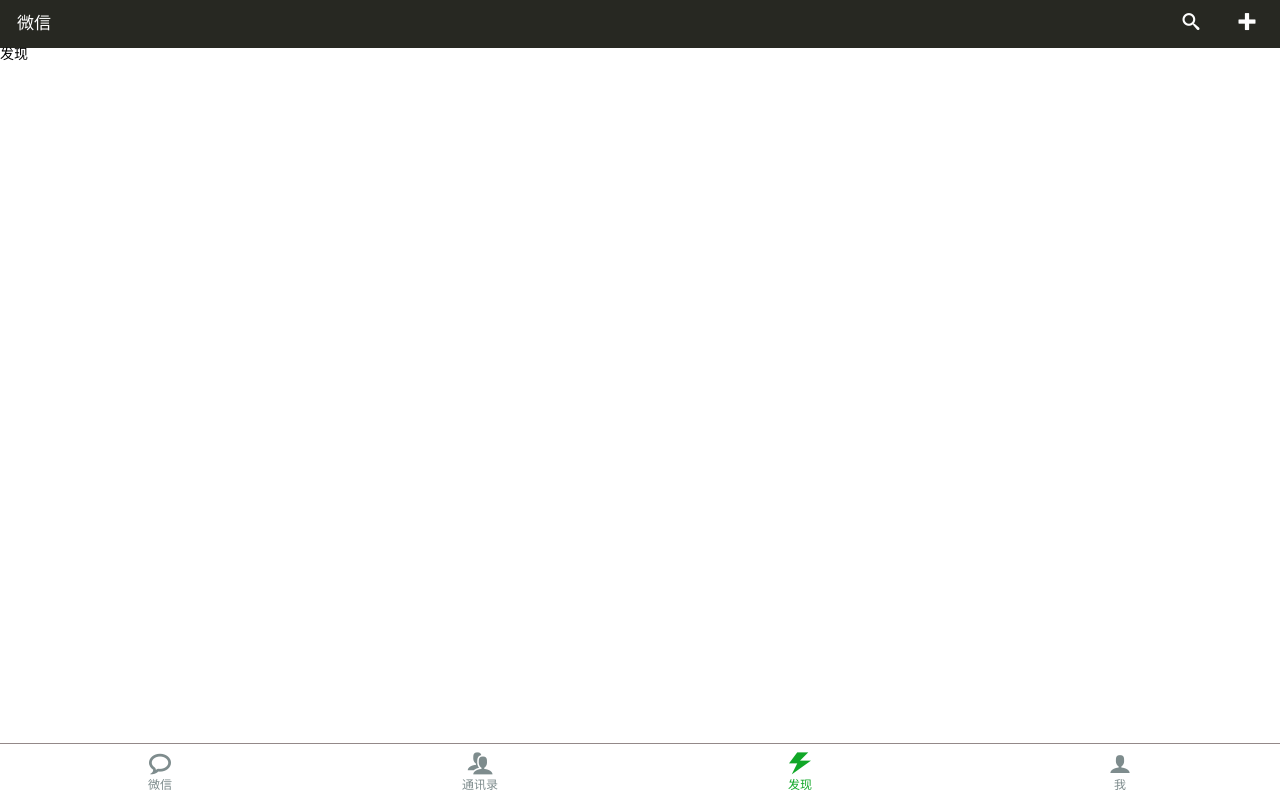
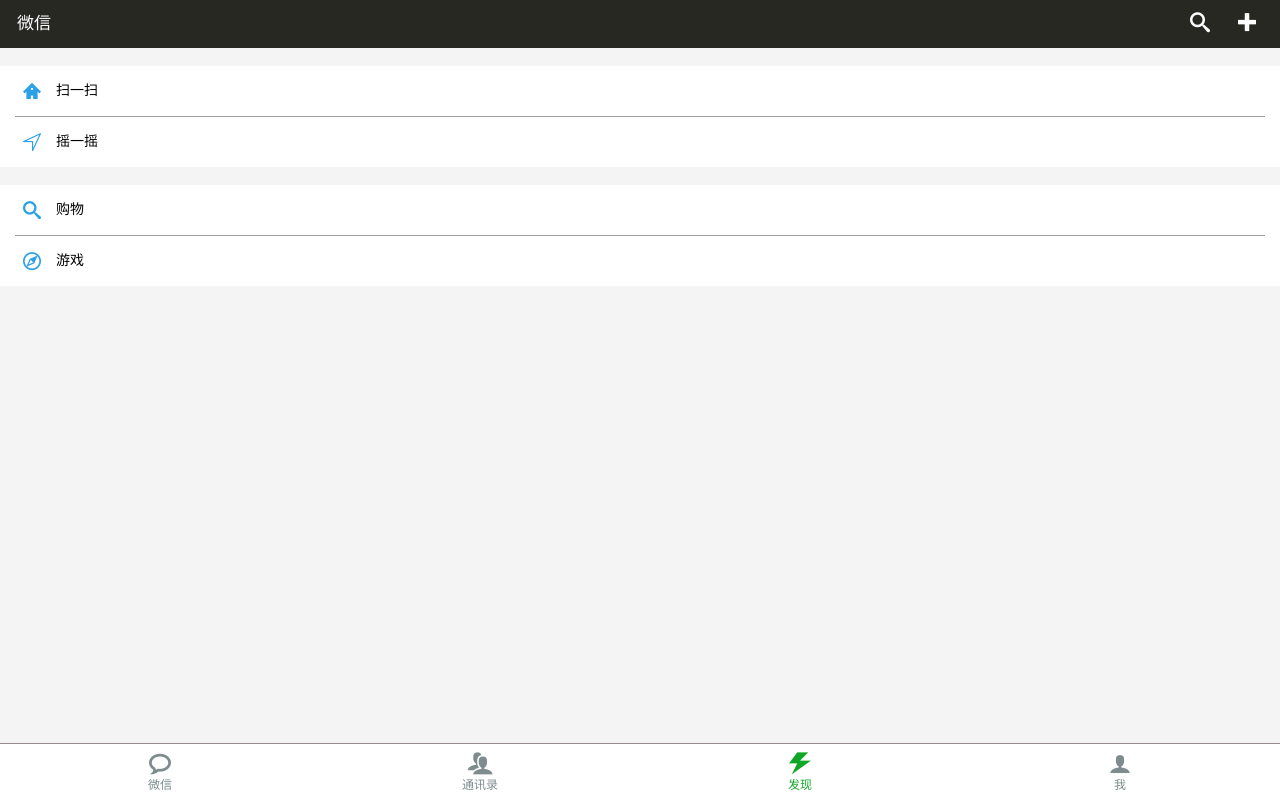
Before and after one commit to ZenJack/wechat, a Vue app: page /discover in a window 1280 px wide. Built offline with nearby package versions, Linux system fonts and the light colour scheme; what mint-ui, vue-resource would draw is missing.

Commit message:
完成发现页面

```diff
--- a/src/components/contact/contact.vue
+++ b/src/components/contact/contact.vue
@@ -13,7 +13,7 @@
             </li>
           </ul>
         </li>
-        <li class="contact-count">
+        <li class="contact-count" v-show="contactCountShow">
           {{contactCount}}位联系人
         </li>
       </ul>
@@ -42,7 +42,8 @@ export default {
       alphatab: ['↑', 'A', 'B', 'C', 'D', 'E', 'F', 'G', 'H', 'I', 'J', 'K', 'L', 'M', 'N', 'O', 'P', 'Q', 'R', 'S', 'U', 'V', 'W', 'X', 'Y', 'Z', '#'],
       selectedAlphatab: false,
       alpha: '',
-      contactList: []
+      contactList: [],
+      contactCountShow: false
     }
   },
   created () {
@@ -52,6 +53,7 @@ export default {
         this.contacts = response.data.sort(function (a, b) {
           return a.name.localeCompare(b.name)
         })
+        this.contactCountShow = true
         this.$nextTick(() => {
           this.contactScroll = new BScroll(this.$refs.contactScroll, {
             click: true,
--- a/src/components/discover/discover.vue
+++ b/src/components/discover/discover.vue
@@ -1,6 +1,26 @@
 <template>
   <div class="discover">
-    发现
+    <ul class="title-bar">
+      <li class="item">
+        <i class="icon-home2"></i>
+        <span class="title">扫一扫</span>
+      </li>
+      <li class="item">
+        <i class="icon-compass"></i>
+        <span class="title">摇一摇</span>
+      </li>
+    </ul>
+
+    <ul class="title-bar">
+      <li class="item">
+        <i class="icon-search"></i>
+        <span class="title">购物</span>
+      </li>
+      <li class="item">
+        <i class="icon-compass2"></i>
+        <span class="title">游戏</span>
+      </li>
+    </ul>
   </div>
 </template>
 
@@ -11,6 +31,36 @@ export default {
 </script>
 
 <style lang="stylus" rel="styleesheet/stylus">
-  // .discover
-
+  .discover
+    position: absolute
+    top: 48px
+    bottom: 56px
+    width: 100%
+    overflow: hidden
+    background-color: rgba(191, 188, 188, 0.17)
+    .title-bar
+      margin-top: 18px
+      background-color: #ffffff
+      padding-left: 15px
+      padding-right: 15px
+      .item
+        height: 50px
+        line-height: 50px
+        border-bottom: 1px solid rgba(0, 0, 0, 0.38)
+        font-size: 0
+        &:last-child
+          border-bottom: none
+        i
+          display: inline-block
+          vertical-align: top
+          line-height: 50px
+          font-size: 18px
+          color: #2BA0E6
+          margin-left: 8px
+        .title
+          display: inline-block
+          line-height: 50px
+          vertical-align: top
+          font-size: 14px
+          margin-left: 15px
 </style>
--- a/src/components/header/header.vue
+++ b/src/components/header/header.vue
@@ -68,15 +68,17 @@ export default {
     .logo
       width: 4em
     .search
-      width: 56px
+      width: 40px
       position: absolute
       top: 0
-      right: 61px
+      right: 60px
+      font-size: 20px
     .add
-      width: 56px
+      width: 40px
       position: absolute
       top: 0
-      right: 5px
+      right: 13px
+      font-size: 18px
     .addPanel
       position: fixed
       left: 0
--- a/src/components/wechat/wechat.vue
+++ b/src/components/wechat/wechat.vue
@@ -59,7 +59,6 @@ export default {
     bottom: 56px
     width: 100%
     overflow: hidden
-    // overflow: auto
     .item-wrapper
       .item
         position: relative
```
